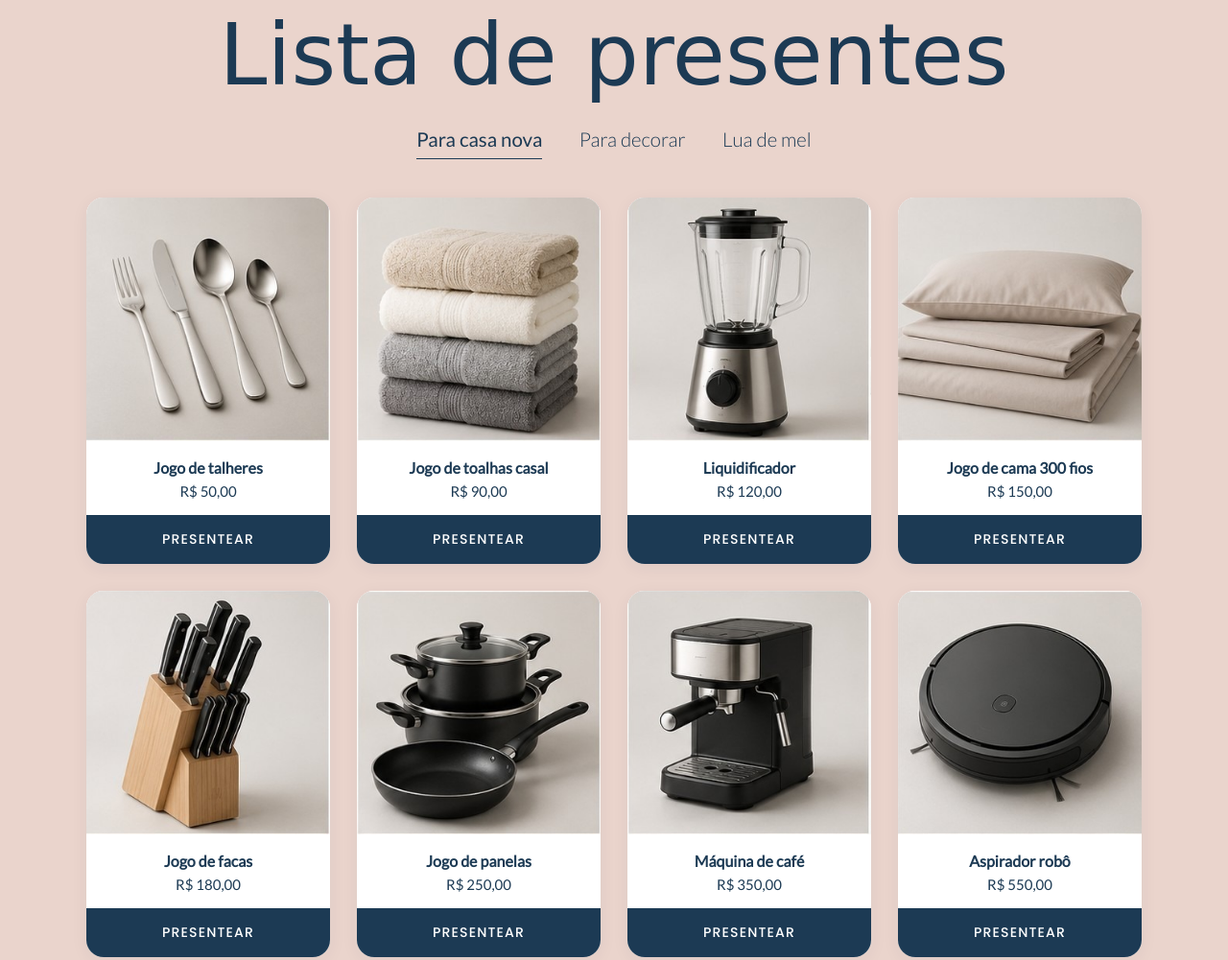
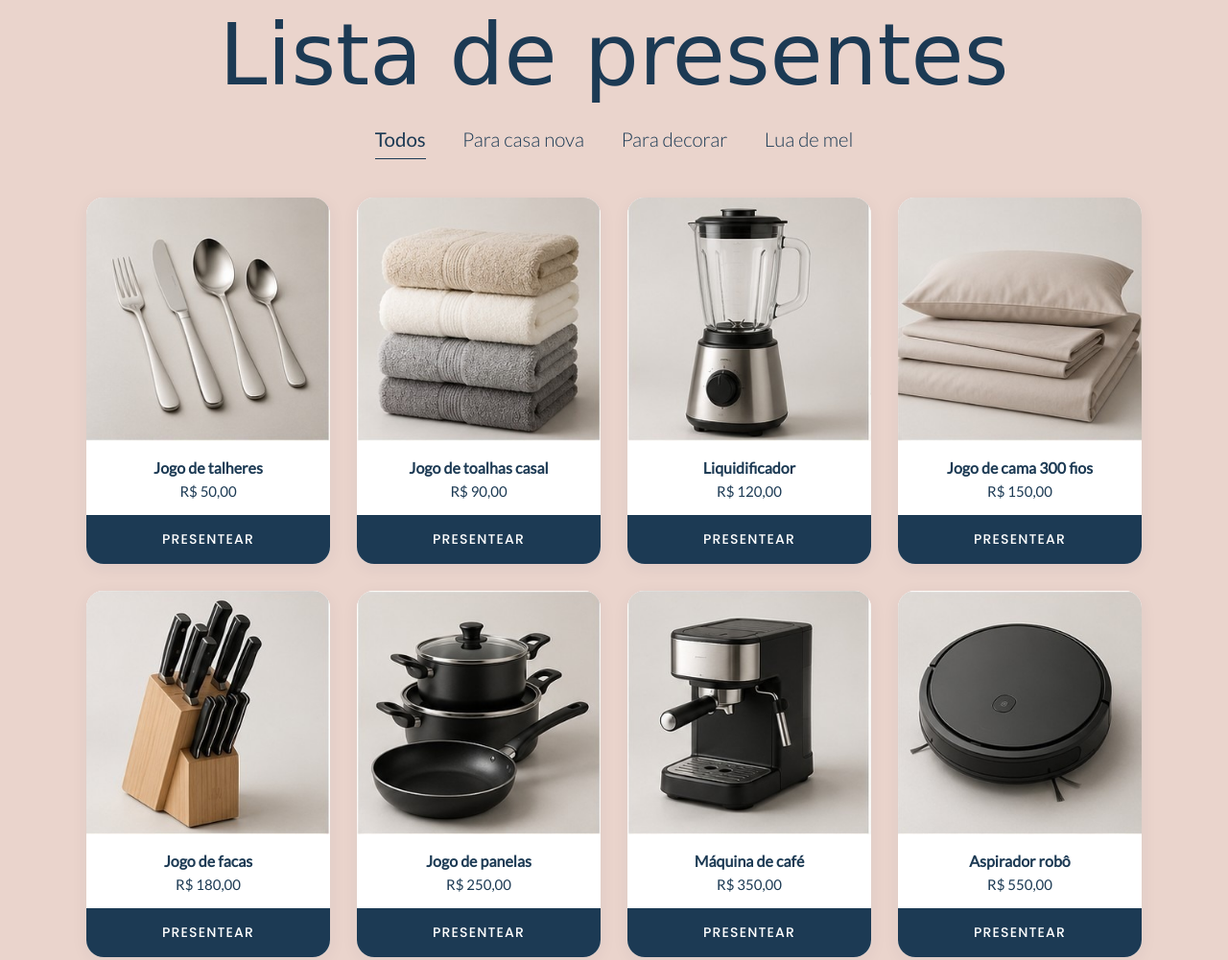
Before and after one commit to brunoperez19/giovanaevitor, a plain HTML site: page index.html in a window 1280 px wide. Shown: the part 4800-5801 px from the top of the page at 96% size. Drawn offline with nearby package versions, Linux system fonts and the light colour scheme; a web font is replaced by a local one.

Commit message:
Adiciona a categoria Todos na lista de presentes.
Co-authored-by: Cursor <cursoragent@cursor.com>

```diff
--- a/index.html
+++ b/index.html
@@ -237,7 +237,7 @@
       crossorigin=""
     ></script>
     <script src="./js/data.js?v=4"></script>
-    <script src="./js/app.js?v=15"></script>
+    <script src="./js/app.js?v=16"></script>
 <script>
   /* ---------- fixed header + scroll navigation ---------- */
   const header = document.getElementById('siteHeader');
--- a/js/app.js
+++ b/js/app.js
@@ -193,7 +193,7 @@ function renderGifts(gifts, category) {
     currency: "BRL",
   });
   list.innerHTML = gifts
-    .filter((gift) => gift.category === category)
+    .filter((gift) => category === "Todos" || gift.category === category)
     .map(
       (gift) => `
       <article class="gift-card">
@@ -257,7 +257,7 @@ async function initGifts() {
     gifts = [];
   }
   if (!Array.isArray(gifts) || gifts.length === 0) return;
-  const categories = [...new Set(gifts.map((gift) => gift.category))];
+  const categories = ["Todos", ...new Set(gifts.map((gift) => gift.category))];
   menu.innerHTML = categories
     .map(
       (category, index) =>
```
Also changed, not shown: site.html (+1 -1 lines).
